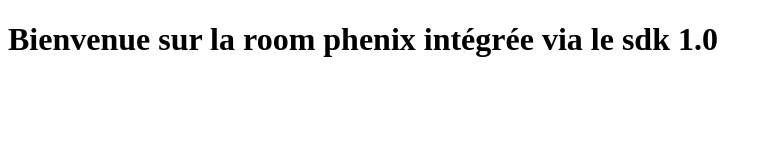
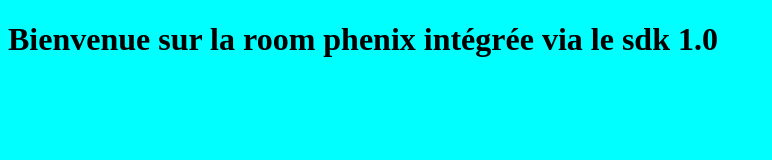
Before and after one commit to mourad-boussiouf/phenixRTS_dummy, a website built with webpack: page room.html in a window 1280 px wide. Shown: the whole page, without its empty margins (0-772 px from the left). Built offline with nearby package versions, Linux system fonts and the light colour scheme.

Commit message:
ajout style loader du webpack

```diff
--- a/package.json
+++ b/package.json
@@ -11,6 +11,7 @@
     "babel-loader": "^9.1.2",
     "html-webpack-plugin": "^5.5.0",
     "phenix-web-sdk": "^2022.0.2",
+    "style-loader": "^3.3.2",
     "webpack": "^5.76.1",
     "webpack-cli": "^5.0.1"
   },
--- a/src/index.js
+++ b/src/index.js
@@ -1,9 +1,14 @@
 console.log("Hello World!!!");
 
 import * as sdk from 'phenix-web-sdk';
+import "./style.css";
 
 console.log("1 WWWWWWWW",sdk);
 
 console.log("1 WWWWWWWW",sdk);
 
 console.log("2 WWWWWWWW",sdk);
+
+function clickEvent(){
+    console.log("click")
+}
--- /dev/null
+++ b/src/style.css
@@ -0,0 +1,3 @@
+html{
+    background-color: aqua;
+}
```
Also changed, not shown: dist/index.html, dist/style.css (added).
